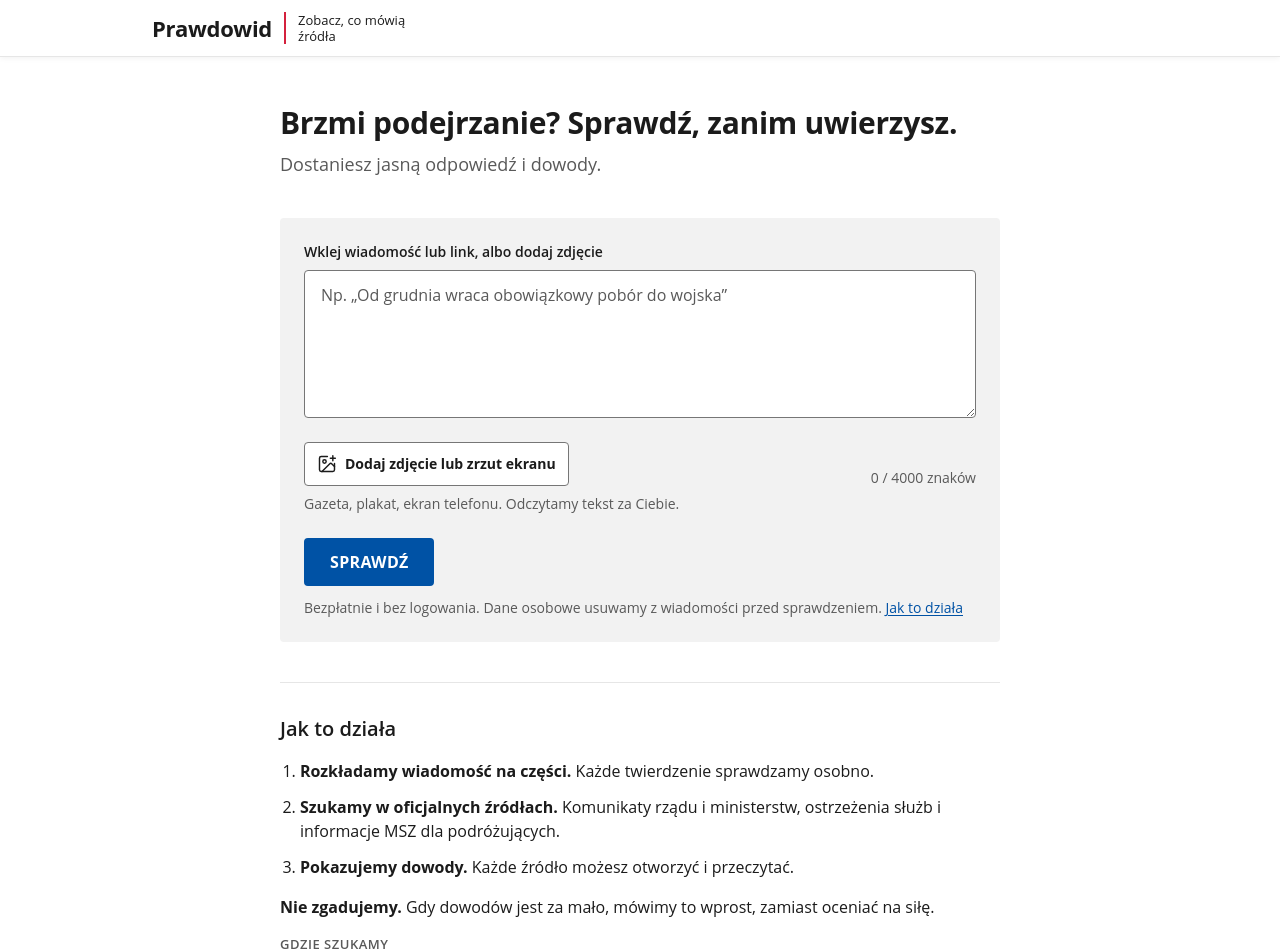
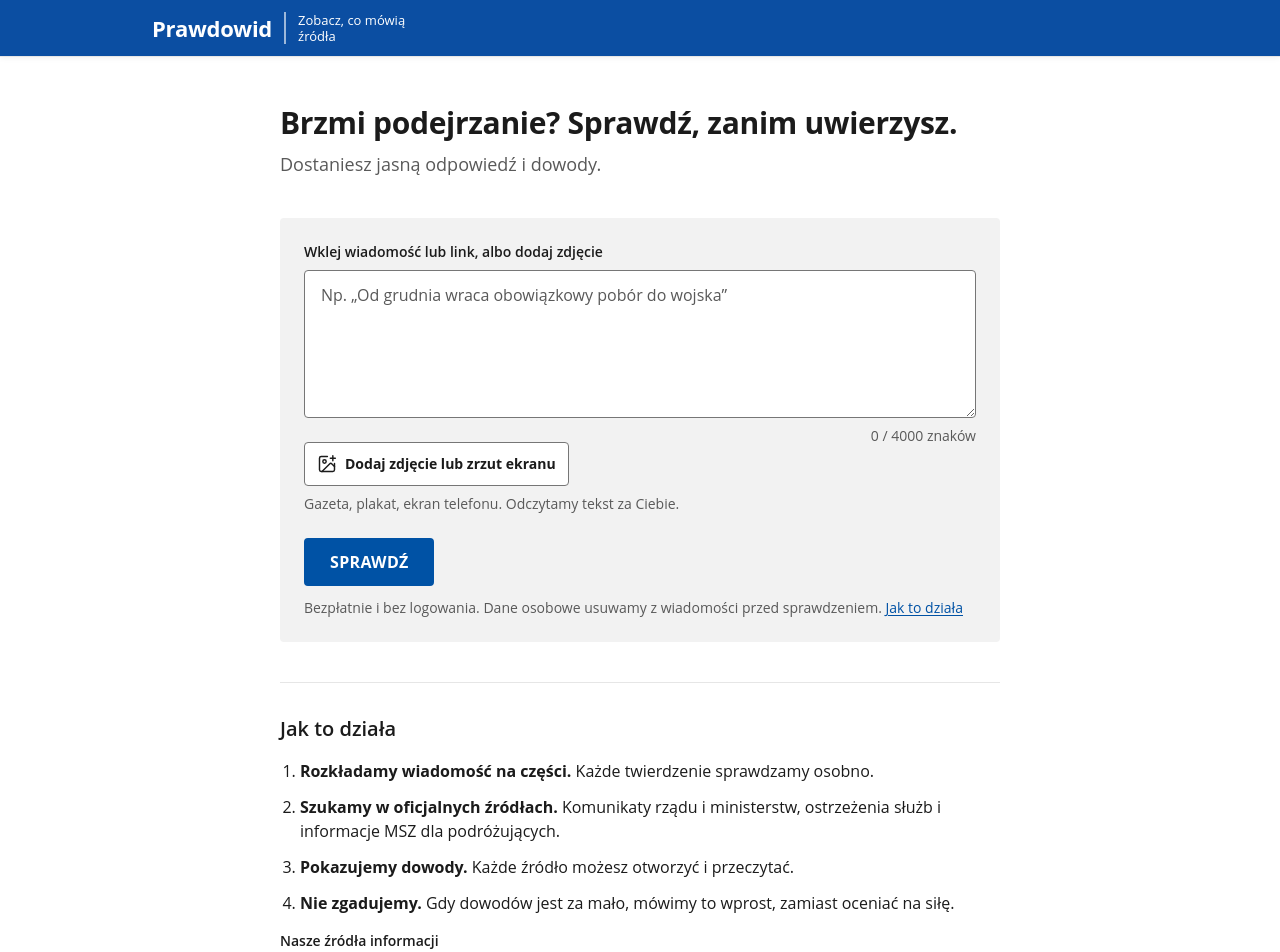
Before and after one commit to mlodyoskar/prawdowid, a React (Vite) app in the folder apps/web/: page / in a window 1280 px wide. Shown: the top 952 px of the page. Built offline with nearby package versions, Linux system fonts and the light colour scheme; no server answers.

Commit message:
Niebieski pasek, licznik pod polem, Jak to działa w 4 punktach, źródła

```diff
--- a/apps/web/src/app/check-page.tsx
+++ b/apps/web/src/app/check-page.tsx
@@ -6,7 +6,6 @@ import {
   AppHeader,
   Button,
   describedBy,
-  Eyebrow,
   Field,
   ICON_STROKE,
   Notice,
@@ -20,7 +19,7 @@ import { SiteFooter } from './site-footer.tsx';
 import { readCheckParam, useCheck, type CheckState } from './use-check.ts';
 
 const SOURCES_LINE =
-  'komunikaty rządu i ministerstw (gov.pl) · MSZ Odyseusz · RCB · Regionalny System Ostrzegania · CERT Polska · Policja';
+  'serwisy fact-checkingowe · komunikaty rządu i ministerstw (gov.pl) · MSZ Odyseusz · RCB · Regionalny System Ostrzegania · CERT Polska · Policja';
 
 const STEPS = [
   'Wysyłamy wiadomość',
@@ -186,7 +185,7 @@ export function CheckPage() {
             />
           </Field>
 
-          <div className="flex flex-wrap items-center justify-between gap-3">
+          <div className="relative flex flex-wrap items-start justify-between gap-3">
             {image ? (
               <div className="flex min-w-0 items-center gap-3">
                 <img
@@ -226,7 +225,10 @@ export function CheckPage() {
                 </span>
               </div>
             )}
-            <span className="text-caption text-ink-muted" aria-live="off">
+            <span
+              className="absolute -top-5 right-0 text-caption text-ink-muted sm:-top-4"
+              aria-live="off"
+            >
               {text.length} / {MAX_TEXT_LENGTH} znaków
             </span>
             <input
@@ -337,13 +339,13 @@ export function CheckPage() {
             <li>
               <strong>Pokazujemy dowody.</strong> Każde źródło możesz otworzyć i przeczytać.
             </li>
+            <li>
+              <strong>Nie zgadujemy.</strong> Gdy dowodów jest za mało, mówimy to wprost, zamiast
+              oceniać na siłę.
+            </li>
           </ol>
-          <p className="m-0 text-body">
-            <strong>Nie zgadujemy.</strong> Gdy dowodów jest za mało, mówimy to wprost, zamiast
-            oceniać na siłę.
-          </p>
           <div className="flex flex-col gap-1">
-            <Eyebrow>Gdzie szukamy</Eyebrow>
+            <h3 className="m-0 text-caption font-semibold text-ink">Nasze źródła informacji</h3>
             <p className="m-0 text-caption text-ink-muted">{SOURCES_LINE}</p>
           </div>
         </section>
--- a/apps/web/src/ui/app-header.tsx
+++ b/apps/web/src/ui/app-header.tsx
@@ -9,18 +9,21 @@ type AppHeaderProps = {
   className?: string;
 };
 
-/** Site header: name, the red gov.pl rule, and the service name. The rule is the only red. */
+/** Site header: a blue bar with the name, a thin rule, and the claim, all in white. */
 export function AppHeader({ href = '/', children, className }: AppHeaderProps) {
   return (
-    <header className={cn('bg-surface shadow-bar', className)}>
+    <header className={cn('bg-header text-on-header shadow-bar', className)}>
       <div className="mx-auto flex min-h-appbar max-w-5xl items-center gap-3 px-4 sm:px-6">
         <a
           href={href}
-          className="flex items-center gap-3 self-stretch text-ink no-underline"
+          className={cn(
+            'flex items-center gap-3 self-stretch text-on-header no-underline',
+            'focus-visible:outline-on-header',
+          )}
           aria-label="Prawdowid – zobacz, co mówią źródła, strona główna"
         >
           <span className="text-[22px] leading-7 font-bold tracking-[-0.01em]">Prawdowid</span>
-          <span className="my-3 w-0.5 self-stretch bg-accent-red" aria-hidden="true" />
+          <span className="my-3 w-0.5 self-stretch bg-on-header/60" aria-hidden="true" />
           <span className="text-[13px] leading-4">
             Zobacz, co mówią
             <br />
--- a/apps/web/src/ui/styles.css
+++ b/apps/web/src/ui/styles.css
@@ -28,6 +28,8 @@
   --color-primary-strong: var(--primary-strong);
   --color-primary-soft: var(--primary-soft);
   --color-on-primary: var(--on-primary);
+  --color-header: var(--header);
+  --color-on-header: var(--on-header);
   --color-accent-red: var(--accent-red);
   --color-focus: var(--focus);
   --color-verdict-true: var(--verdict-true);
--- a/apps/web/src/ui/tokens.css
+++ b/apps/web/src/ui/tokens.css
@@ -28,6 +28,8 @@
   --primary-strong: light-dark(#002d5c, #cfe2ff); /* Large navy areas: the result banner */
   --primary-soft: light-dark(#e5eef7, #14294a); /* Selection, quote background */
   --on-primary: light-dark(#ffffff, #0b1a2e); /* Text on primary / primary-strong */
+  --header: light-dark(#0b4ea2, #0a3d80); /* Top bar, the blue of odyseusz.gov.pl */
+  --on-header: #ffffff; /* Text on the top bar, both themes */
   /* ONLY the header rule. Never a verdict or an error. */
   --accent-red: light-dark(#d4213d, #ff6b7f);
   --focus: light-dark(#002d5c, #ffffff); /* Keyboard focus ring: 3px solid, 2px offset */
```
